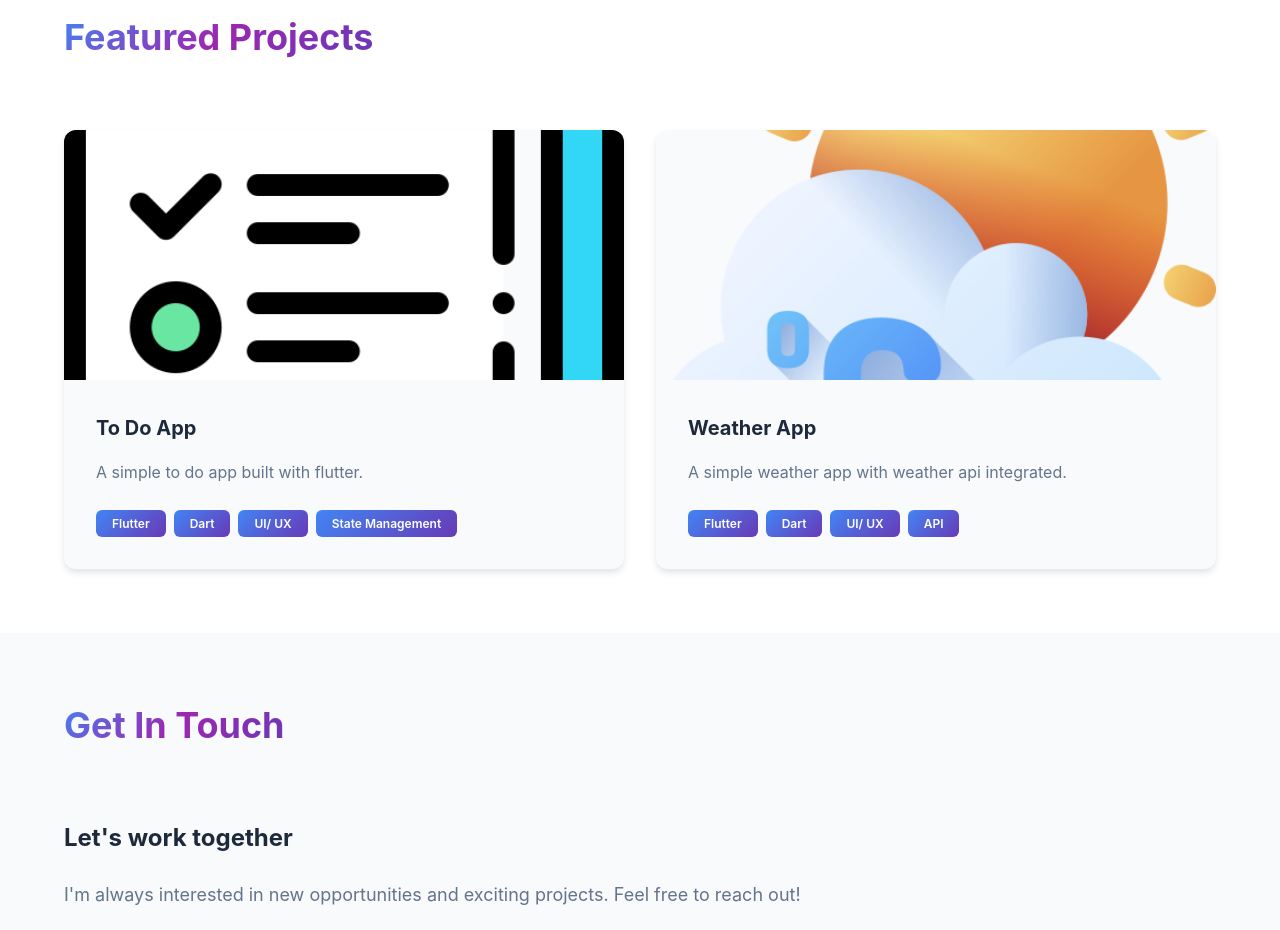
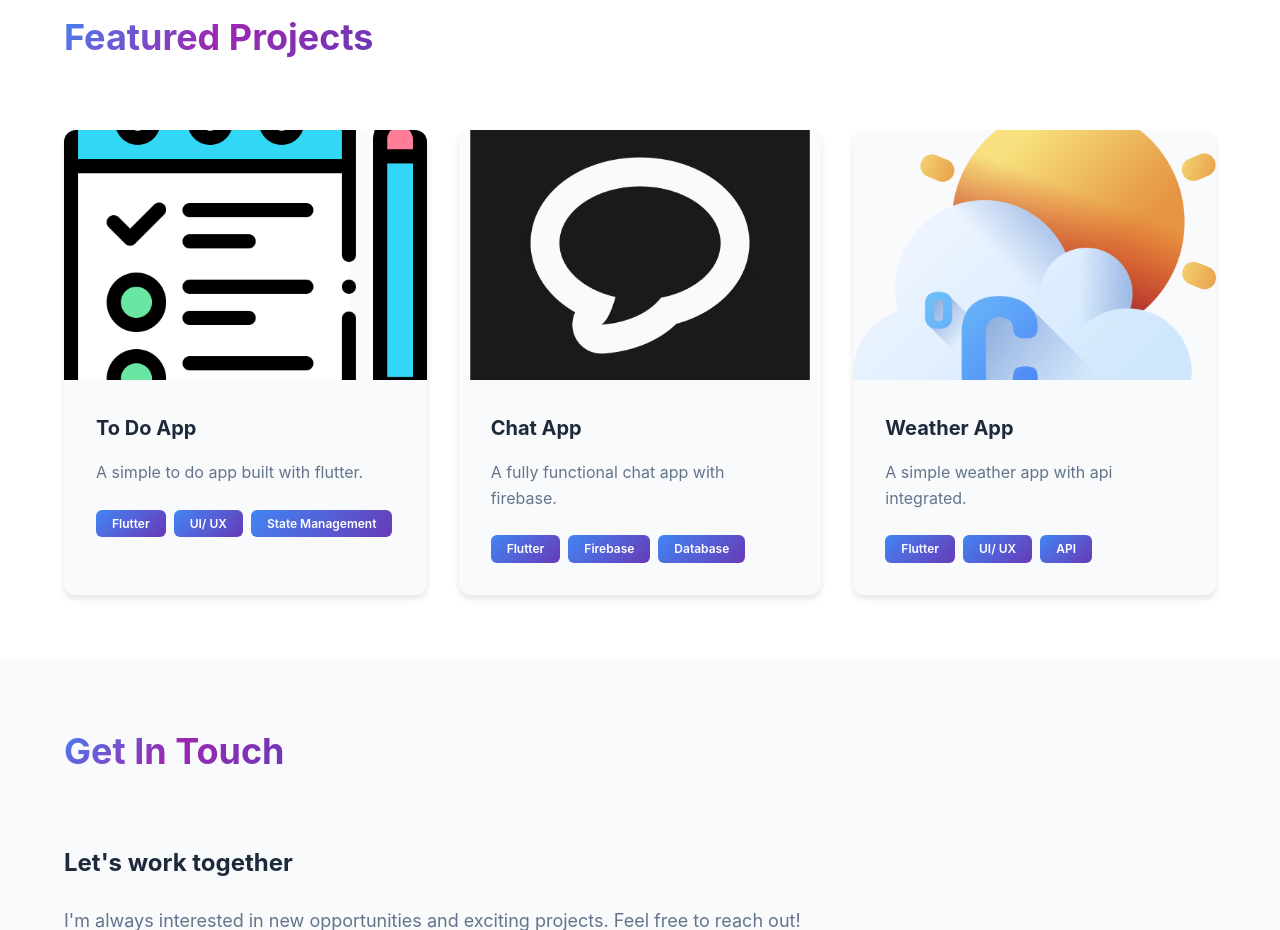
Before and after one commit to Mint1702/Portfolio, a plain HTML site: page index.html in a window 1280 px wide. Shown: the part 2700-3630 px from the top of the page. Drawn offline with Linux system fonts and the light colour scheme.

Commit message:
adding new project & small fixes

```diff
--- a/index.html
+++ b/index.html
@@ -177,12 +177,32 @@
                         <p>A simple to do app built with flutter.</p>
                         <div class="tech-tags">
                             <span class="tech-tag">Flutter</span>
-                            <span class="tech-tag">Dart</span>
                             <span class="tech-tag">UI/ UX</span>
                             <span class="tech-tag">State Management</span>
                         </div>
                     </div>
                 </div>
+
+                <div class="project-card">
+                    <div class="project-image">
+                        <img src="images/chatapp.png" alt="Chat App">
+                        <div class="project-overlay">
+                            <div class="project-links">
+                                <a href="https://github.com/Mint1702/ChatApp" target="_blank" rel="noopener noreferrer" class="project-link">GitHub</a>
+                            </div>
+                        </div>
+                    </div>
+                    <div class="project-content">
+                        <h3>Chat App</h3>
+                        <p>A fully functional chat app with firebase.</p>
+                        <div class="tech-tags">
+                            <span class="tech-tag">Flutter</span>
+                            <span class="tech-tag">Firebase</span>
+                            <span class="tech-tag">Database</span>
+                        </div>
+                    </div>
+                </div>
+
                 <div class="project-card">
                     <div class="project-image">
                         <img src="images/weatherapp.png" alt="Weather App">
@@ -194,10 +214,9 @@
                     </div>
                     <div class="project-content">
                         <h3>Weather App</h3>
-                        <p>A simple weather app with weather api integrated.</p>
+                        <p>A simple weather app with api integrated.</p>
                         <div class="tech-tags">
                             <span class="tech-tag">Flutter</span>
-                            <span class="tech-tag">Dart</span>
                             <span class="tech-tag">UI/ UX</span>
                             <span class="tech-tag">API</span>
                         </div>
```
Also changed, not shown: images/chatapp.png (added).
